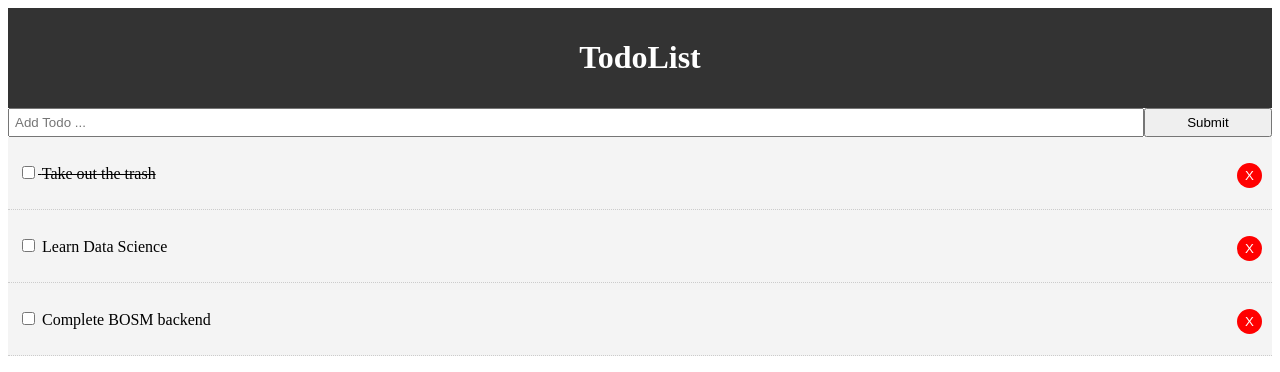
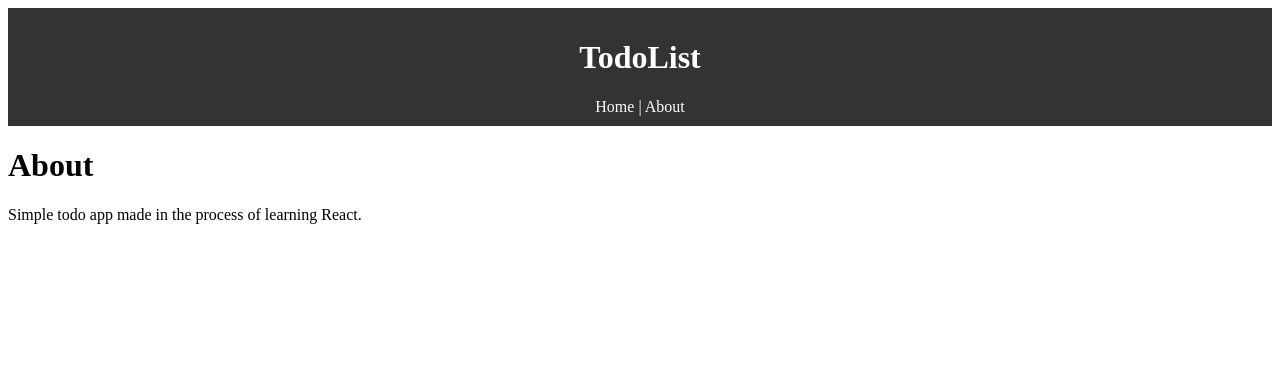
Before and after one commit to Senpai1199/learning-react, a React (Create React App) app: page /about in a window 1280 px wide. Shown: the top 372 px of the page. Built offline with nearby package versions, Linux system fonts and the light colour scheme.

Commit message:
Added Home and About links using react router

```diff
--- a/package.json
+++ b/package.json
@@ -5,6 +5,7 @@
   "dependencies": {
     "react": "^16.8.6",
     "react-dom": "^16.8.6",
+    "react-router-dom": "^5.0.1",
     "react-scripts": "3.0.1",
     "uuid": "^3.3.2"
   },
--- a/src/App.js
+++ b/src/App.js
@@ -1,7 +1,9 @@
 import React from 'react';
+import { BrowserRouter as Router, Route } from 'react-router-dom'
 import Todos from './components/Todos'
 import AddTodo from './components/AddTodo'
 import Header from './components/layout/Header'
+import About from './components/pages/About'
 import uuid from 'uuid'
 
 class App extends React.Component {
@@ -53,13 +55,20 @@ addTodo = (title) => {
   render() {
     console.log(this.state.todos)
     return (
+      <Router>
         <div className="App">
           <div className="container">
             <Header />
+            <Route exact path="/" render={props => (
+              <React.Fragment>
                 <AddTodo addTodo={this.addTodo}/>
                 <Todos todos={this.state.todos} markComplete={this.markComplete} delTodo={this.delTodo} />
+              </React.Fragment>
+            )} />
+            <Route path="/about" component={About} />
           </div>
         </div>
+    </Router>
   );
  }
 }
--- a/src/components/layout/Header.js
+++ b/src/components/layout/Header.js
@@ -1,9 +1,11 @@
 import React from 'react';
+import { Link } from 'react-router-dom'
 
 function Header() {
   return (
     <header style={headerStyle}>
       <h1>TodoList</h1>
+      <Link style={linkStyle} to="/">Home</Link> | <Link style={linkStyle} to="/about">About</Link>
     </header>
   )
 }
@@ -15,4 +17,9 @@ const headerStyle = {
   padding: "10px"
 }
 
+const linkStyle = {
+  color: "#fff",
+  textDecoration: 'none'
+}
+
 export default Header;
--- /dev/null
+++ b/src/components/pages/About.js
@@ -0,0 +1,12 @@
+import React from 'react'
+
+function About() {
+  return (
+    <React.Fragment>
+      <h1>About</h1>
+      <p>Simple todo app made in the process of learning React.</p>
+    </React.Fragment>
+  );
+}
+
+export default About;
```
Also changed, not shown: 1 other file (tests, documents, lock files or other folders). Lines whose indentation alone changed are shown as unchanged.
